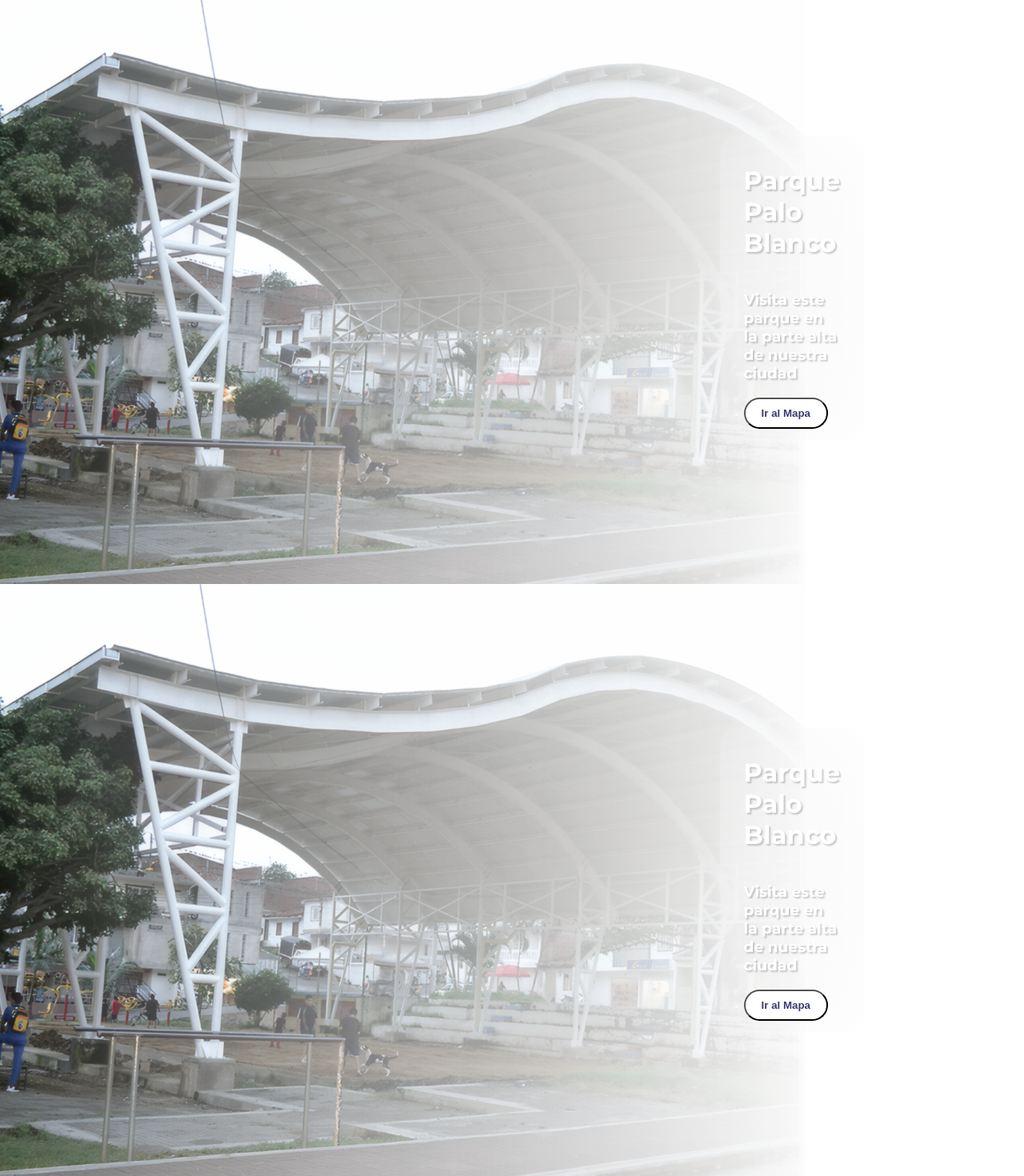
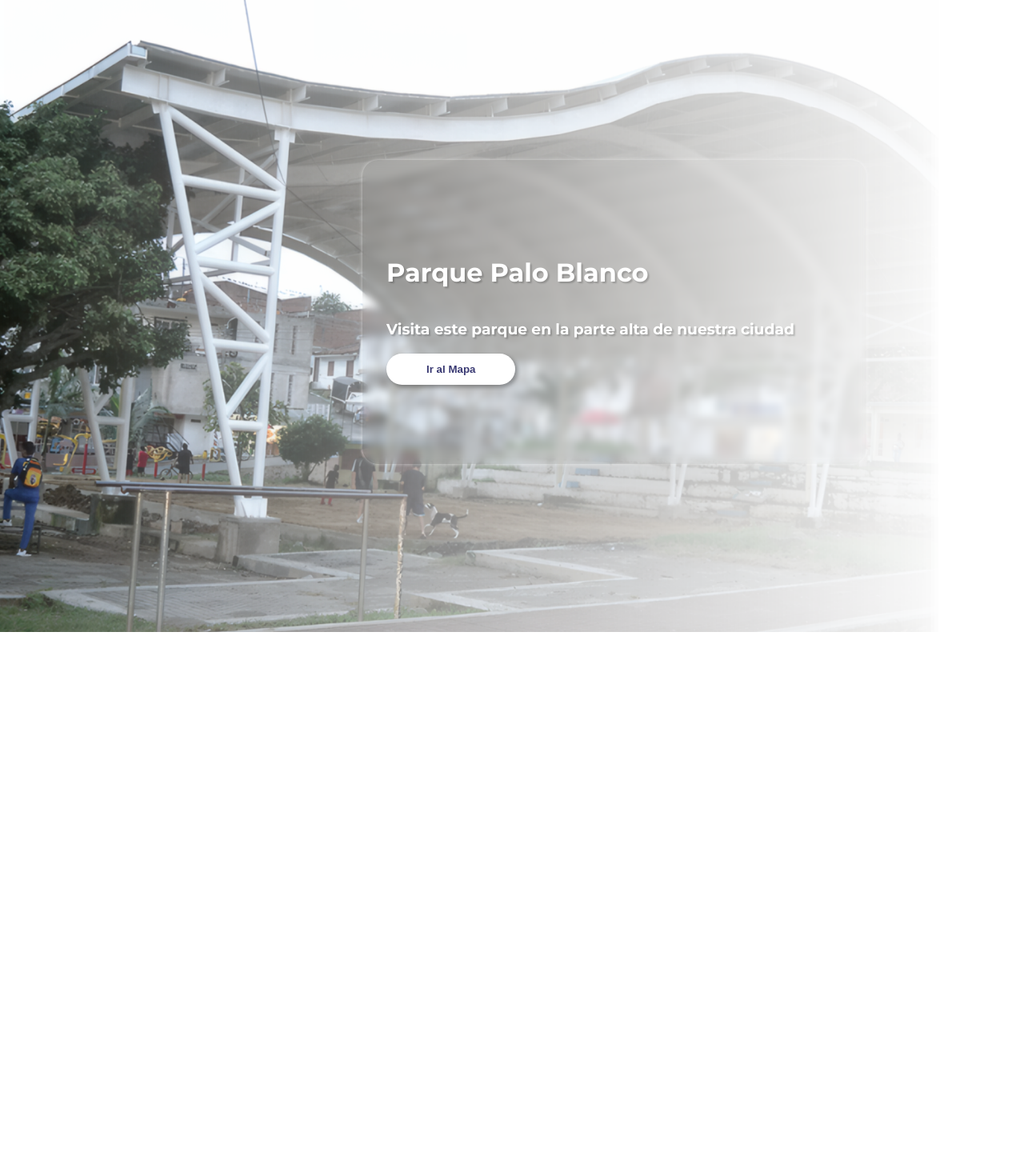
Before and after one commit to Akami-Usagi/buga-conectada, a React (Create React App) app: page /parques_conectados in a window 1280 px wide. Shown: the part 810-2280 px from the top of the page at 80% size. After the commit the page ends 1600 px from the top, so only its background shows below. Built offline with nearby package versions, Linux system fonts and the light colour scheme.

Commit message:
Ajustes a parques

```diff
--- a/src/Components/Header.jsx
+++ b/src/Components/Header.jsx
@@ -28,7 +28,7 @@ const ButtonsDiv = styled.div`
     display: flex;
     flex-wrap: wrap;
     gap: 20px;
-    @media(max-width: 500px){
+    @media(max-width: 900px){
         display: none;
     }
 `
@@ -44,7 +44,7 @@ const MenuImage = styled.img`
         width: 40px;
         display: none;
         transition: ease-in-out 200ms;
-        @media (max-width: 700px){
+        @media (max-width: 900px){
             display: block;
             position: relative;
             right: 30px;
--- a/src/Pages/ParquesConectados.jsx
+++ b/src/Pages/ParquesConectados.jsx
@@ -8,21 +8,35 @@ const MotionDiv = styled(motion.div)`
 
 
 `
-const MainImage = styled(motion.img)`
-    height: calc(100dvh - 60px);
 
-`
 const ParkDiv = styled.div`
     display: flex;
-    flex-direction: row-reverse;
+    justify-content: center;
+    width: 100%;
+    height: calc(100dvh - 60px);
     align-items: center;
+    background: url("/images/parques/altobonito.png");
+    background-repeat: no-repeat;
+    background-size: cover;
+    background-position: center;
+`
+const ParkDiv2 = styled.div`
+    display: flex;
+    justify-content: center;
+    width: 100%;
+    height: 100dvh;
+    align-items: center;
+    background: url("/images/parques/altobonito.png");
+    background-repeat: no-repeat;
+    background-size: cover;
+    background-position: center;
 `
 const GlassDiv = styled.div`
     width: 570px;
     height: 320px;
-    backdrop-filter: blur(100px);
+    backdrop-filter: blur(5px);
     border-radius: 20px;
-    box-shadow: 0 0 3px rgba(255,255,255,0.2);
+    box-shadow: 0 0 5px rgba(255,255,255,0.5);
     display: flex;
     flex-direction: column;
     justify-content: center;
@@ -30,15 +44,24 @@ const GlassDiv = styled.div`
     color: white;
     text-shadow: 2px 2px 2px rgba(0,0,0,0.2);
     position: relative;
-    right: 200px;
+    left: 10%;
+    @media (max-width: 850px){
+        width: 80%;
+        left: initial;
+        top: 20%;
+    }
+
 `
 const MapButton = styled.button`
     background-color: white;
-    padding: 10px 20px;
+    border: none;
+    box-shadow: 3px 3px 5px rgba(0,0,0,0.3);
+    padding: 12px 50px;
     border-radius: 20px;
     text-decoration: none;
     color: #3A3A73;
     font-weight: bold;
+
 `
 
 export default function ParquesConectados ({setHeaderVisible}){
@@ -62,9 +85,9 @@ export default function ParquesConectados ({setHeaderVisible}){
                     </h3>
                     <Link to={"/zonas_wifi"}><MapButton>Ir al Mapa</MapButton></Link>
                 </GlassDiv>
-                <MainImage src="/images/parques/altobonito.png"/>
             </ParkDiv>
-            <ParkDiv>
+
+            <ParkDiv2>
                 <GlassDiv>
                     <h1>
                         Parque Palo Blanco
@@ -74,20 +97,7 @@ export default function ParquesConectados ({setHeaderVisible}){
                     </h3>
                     <Link to={"/zonas_wifi"}><MapButton>Ir al Mapa</MapButton></Link>
                 </GlassDiv>
-                <MainImage src="/images/parques/altobonito.png"/>
-            </ParkDiv>
-            <ParkDiv>
-                <GlassDiv>
-                    <h1>
-                        Parque Palo Blanco
-                    </h1>
-                    <h3>
-                        Visita este parque en la parte alta de nuestra ciudad
-                    </h3>
-                    <Link to={"/zonas_wifi"}><MapButton>Ir al Mapa</MapButton></Link>
-                </GlassDiv>
-                <MainImage src="/images/parques/altobonito.png"/>
-            </ParkDiv>
+            </ParkDiv2>
 
         </MotionDiv>
     )
```
